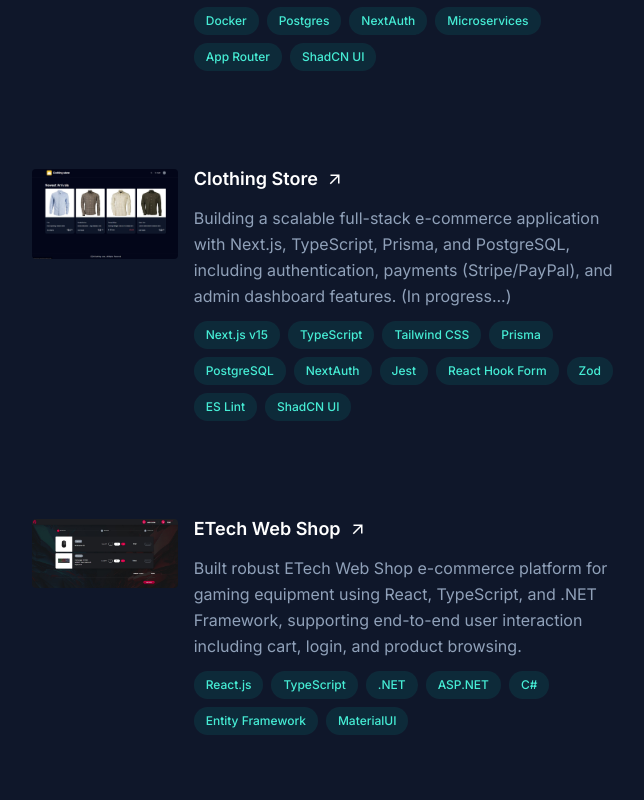
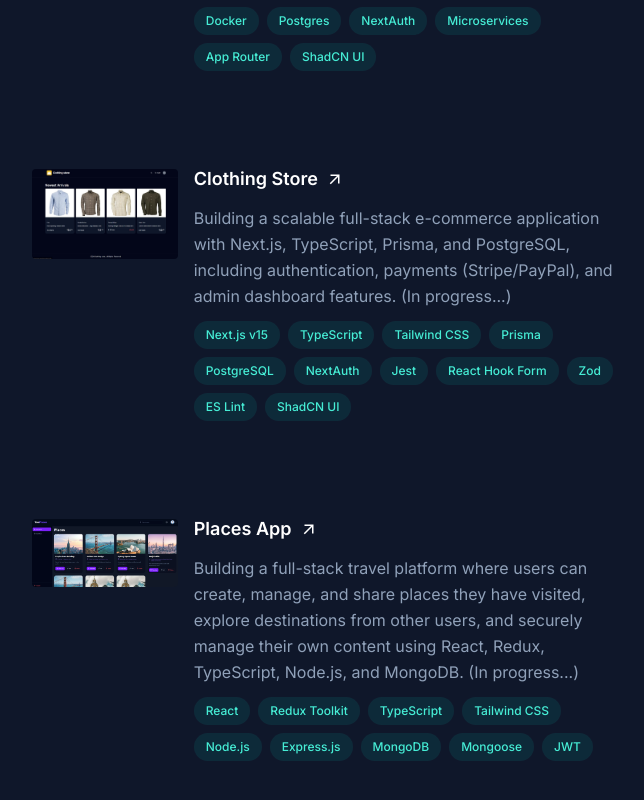
Before and after one commit to bociwess0/portfolio, a Next.js app: page / in a window 1280 px wide. Shown: the part 1978-2778 px from the top of the page, without its empty margins (601-1245 px from the left). Built offline with nearby package versions, Linux system fonts and the light colour scheme.

Commit message:
adding places project

```diff
--- a/app/data/tabs/siderbar-data.ts
+++ b/app/data/tabs/siderbar-data.ts
@@ -84,6 +84,23 @@ export const allProjects: Project[] = [
     ],
   },
   {
+    title: "Places App",
+    description: `Building a full-stack travel platform where users can create, manage, and share places they have visited, explore destinations from other users, and securely manage their own content using React, Redux, TypeScript, Node.js, and MongoDB. (In progress...)`,
+    image: "/Places.png",
+    link: "https://places-app-nu.vercel.app",
+    technologies: [
+      "React",
+      "Redux Toolkit",
+      "TypeScript",
+      "Tailwind CSS",
+      "Node.js",
+      "Express.js",
+      "MongoDB",
+      "Mongoose",
+      "JWT",
+    ],
+  },
+  {
     title: "ETech Web Shop",
     description: `Built robust ETech Web Shop e-commerce platform for gaming equipment using React, TypeScript, and .NET Framework,
                 supporting end-to-end user interaction including cart, login, and product browsing.`,
--- a/app/data/textual/plain-text.ts
+++ b/app/data/textual/plain-text.ts
@@ -10,7 +10,7 @@ Over the past few years, I’ve worked in **fast-paced environments, developing
   I’ve helped improve user experience and contribute to more efficient digital products.
 
   My main stack includes **React, Next.js, TypeScript, and Tailwind CSS**, along with
-  experience on the backend using **.NET and C#**. I enjoy working across the stack when
+  experience on the backend using **.NET and Node.js**. I enjoy working across the stack when
   needed, which allows me to better understand the full picture and build more robust
   solutions.
 
```
Also changed, not shown: public/Places.png (added).
